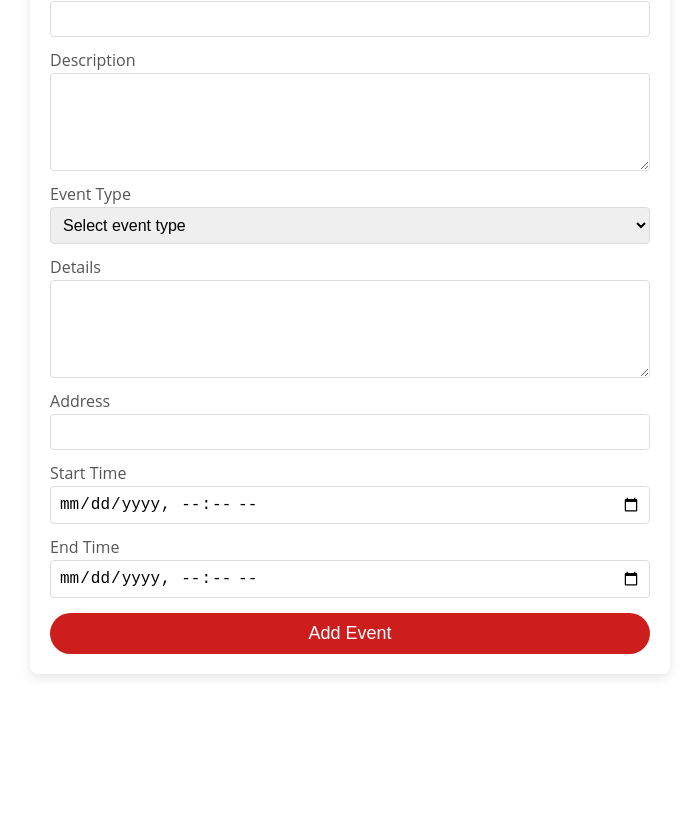
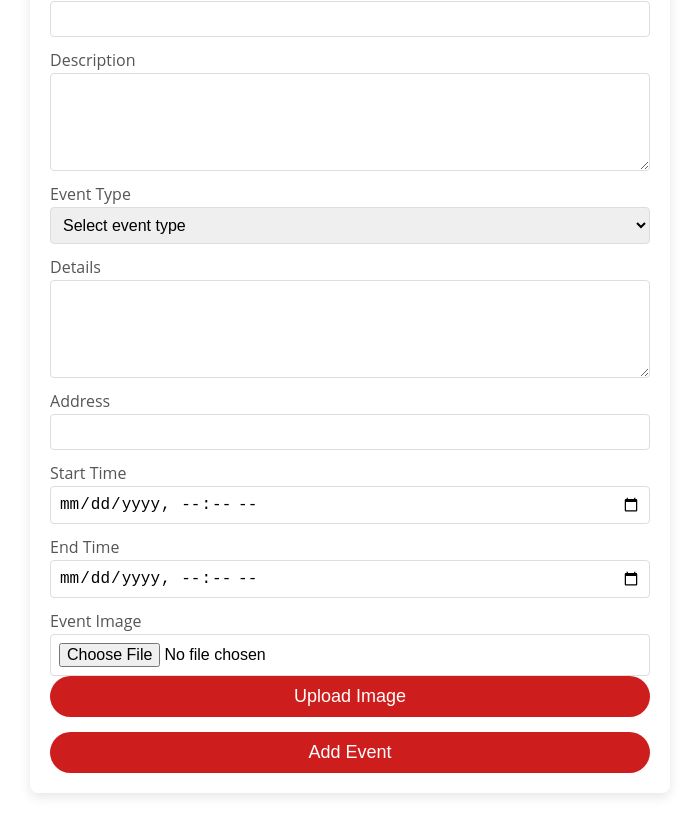
Before and after one commit to flynnjim/events-platform-front-end, a React (Vite) app: page /add-event in a window 1280 px wide. Shown: the part 244-1057 px from the top of the page, without its empty margins (290-989 px from the left). Before the commit the page ends 938 px from the top, so only its background shows below. Built offline with nearby package versions, Linux system fonts and the light colour scheme; no server answers.

Commit message:
added image upload - Cloudinary as alternative due to fewer restrictions on free account

```diff
--- a/package.json
+++ b/package.json
@@ -10,6 +10,8 @@
     "preview": "vite preview"
   },
   "dependencies": {
+    "@cloudinary/react": "^1.14.1",
+    "@cloudinary/url-gen": "^1.21.0",
     "axios": "^1.8.3",
     "gapi-script": "^1.2.0",
     "leaflet": "^1.9.4",
--- a/src/App.tsx
+++ b/src/App.tsx
@@ -16,6 +16,7 @@ const App: React.FC = () => {
       <div>
         <Header />
         <Navigation />
+
         <Routes>
           <Route path="/" element={<DisplayAllEvents />} />
           <Route path="/events/:category" element={<DisplayAllEvents />} />
--- a/src/components/AddEvent/AddEvent.tsx
+++ b/src/components/AddEvent/AddEvent.tsx
@@ -4,13 +4,13 @@ import { createEvent } from "../../../api";
 import { fetchGeocode } from "../../utils/geocoderApi";
 import { useAuth } from "../../contexts/AuthContex";
 import { NewEventData } from "../../types/types";
+import CloudinaryImageUpload from "../CloudinaryImageUpload/CloudinaryImageUpload";
 import styles from "./AddEvent.module.css";
 
 const AddEventPage: React.FC = () => {
   const { user } = useAuth();
   const created_by = user?.user_id || 0;
   const navigate = useNavigate();
-
   const [title, setTitle] = useState<string>("");
   const [description, setDescription] = useState<string>("");
   const [eventType, setEventType] = useState<string>("");
@@ -18,6 +18,7 @@ const AddEventPage: React.FC = () => {
   const [address, setAddress] = useState<string>("");
   const [startTime, setStartTime] = useState<string>("");
   const [endTime, setEndTime] = useState<string>("");
+  const [imageUrl, setImageUrl] = useState<string>("");
   const [loading, setLoading] = useState<boolean>(false);
   const [error, setError] = useState<string>("");
 
@@ -25,17 +26,14 @@ const AddEventPage: React.FC = () => {
     e.preventDefault();
     setLoading(true);
     setError("");
-
     try {
       const startTimestamp = new Date(startTime).getTime();
       const endTimestamp = new Date(endTime).getTime();
-
       const geocodeResults = await fetchGeocode(address);
       if (!geocodeResults || geocodeResults.length === 0) {
         throw new Error("No geocode results found for the provided address.");
       }
       const { lat, lon } = geocodeResults[0];
-
       const newEvent: NewEventData = {
         title,
         description,
@@ -48,13 +46,11 @@ const AddEventPage: React.FC = () => {
           latitude: parseFloat(lat),
           longitude: parseFloat(lon),
         },
+        image: imageUrl,
       };
-
       const createdEvent = await createEvent(created_by, newEvent);
-      console.log("Event created:", createdEvent);
       navigate(`/event/${createdEvent.event_id}`);
     } catch (err: unknown) {
-      console.error(err);
       if (err instanceof Error) {
         setError(err.message);
       } else {
@@ -83,7 +79,6 @@ const AddEventPage: React.FC = () => {
             required
           />
         </div>
-
         <div className={styles.field}>
           <label htmlFor="description" className={styles.label}>
             Description
@@ -96,7 +91,6 @@ const AddEventPage: React.FC = () => {
             required
           />
         </div>
-
         <div className={styles.field}>
           <label htmlFor="eventType" className={styles.label}>
             Event Type
@@ -114,7 +108,6 @@ const AddEventPage: React.FC = () => {
             <option value="Culture">Culture</option>
           </select>
         </div>
-
         <div className={styles.field}>
           <label htmlFor="details" className={styles.label}>
             Details
@@ -127,7 +120,6 @@ const AddEventPage: React.FC = () => {
             required
           />
         </div>
-
         <div className={styles.field}>
           <label htmlFor="address" className={styles.label}>
             Address
@@ -141,7 +133,6 @@ const AddEventPage: React.FC = () => {
             required
           />
         </div>
-
         <div className={styles.field}>
           <label htmlFor="startTime" className={styles.label}>
             Start Time
@@ -155,7 +146,6 @@ const AddEventPage: React.FC = () => {
             required
           />
         </div>
-
         <div className={styles.field}>
           <label htmlFor="endTime" className={styles.label}>
             End Time
@@ -169,7 +159,7 @@ const AddEventPage: React.FC = () => {
             required
           />
         </div>
-
+        <CloudinaryImageUpload onUpload={(url: string) => setImageUrl(url)} />
         <button
           type="submit"
           className={styles.submitButton}
--- a/src/components/AmendEvent/AmendEvent.tsx
+++ b/src/components/AmendEvent/AmendEvent.tsx
@@ -3,6 +3,7 @@ import { useParams, useNavigate } from "react-router-dom";
 import { getSingleEvent, updateEvent } from "../../../api";
 import { fetchGeocode } from "../../utils/geocoderApi";
 import { Event } from "../../types/types";
+import CloudinaryImageUpload from "../CloudinaryImageUpload/CloudinaryImageUpload";
 import styles from "./AmendEvent.module.css";
 
 const formatDateForInput = (ms: number): string => {
@@ -14,7 +15,6 @@ const formatDateForInput = (ms: number): string => {
 const AmendEvent: React.FC = () => {
   const { event_id } = useParams<{ event_id: string }>();
   const navigate = useNavigate();
-
   const [eventData, setEventData] = useState<Event | null>(null);
   const [title, setTitle] = useState<string>("");
   const [description, setDescription] = useState<string>("");
@@ -23,6 +23,7 @@ const AmendEvent: React.FC = () => {
   const [address, setAddress] = useState<string>("");
   const [startTime, setStartTime] = useState<string>("");
   const [endTime, setEndTime] = useState<string>("");
+  const [imageUrl, setImageUrl] = useState<string>("");
   const [loading, setLoading] = useState<boolean>(false);
   const [error, setError] = useState<string>("");
 
@@ -40,6 +41,7 @@ const AmendEvent: React.FC = () => {
             setAddress(ev.address);
             setStartTime(formatDateForInput(ev.start_time));
             setEndTime(formatDateForInput(ev.end_time));
+            setImageUrl(ev.image);
           })
           .catch((err) => {
             console.error("Error fetching event:", err);
@@ -66,7 +68,6 @@ const AmendEvent: React.FC = () => {
       const updatedEventType = eventType || eventData.event_type;
       const updatedDetails = details || eventData.details;
       const updatedAddress = address || eventData.address;
-
       const updatedStartTime =
         startTime.trim() !== ""
           ? new Date(startTime).getTime()
@@ -99,13 +100,12 @@ const AmendEvent: React.FC = () => {
         start_time: updatedStartTime,
         end_time: updatedEndTime,
         location: updatedLocation,
+        image: imageUrl || eventData.image,
       };
 
       const result = await updateEvent(updatedEvent);
-      console.log("Event updated:", result);
       navigate(`/event/${result.event_id}`);
     } catch (err: unknown) {
-      console.error(err);
       if (err instanceof Error) {
         setError(err.message);
       } else {
@@ -143,7 +143,6 @@ const AmendEvent: React.FC = () => {
             className={styles.input}
           />
         </div>
-
         <div className={styles.field}>
           <label htmlFor="description" className={styles.label}>
             Description
@@ -156,7 +155,6 @@ const AmendEvent: React.FC = () => {
             className={styles.textarea}
           />
         </div>
-
         <div className={styles.field}>
           <label htmlFor="eventType" className={styles.label}>
             Event Type
@@ -173,7 +171,6 @@ const AmendEvent: React.FC = () => {
             <option value="Culture">Culture</option>
           </select>
         </div>
-
         <div className={styles.field}>
           <label htmlFor="details" className={styles.label}>
             Details
@@ -186,7 +183,6 @@ const AmendEvent: React.FC = () => {
             className={styles.textarea}
           />
         </div>
-
         <div className={styles.field}>
           <label htmlFor="address" className={styles.label}>
             Address
@@ -200,7 +196,6 @@ const AmendEvent: React.FC = () => {
             className={styles.input}
           />
         </div>
-
         <div className={styles.field}>
           <label htmlFor="startTime" className={styles.label}>
             Start Time
@@ -213,7 +208,6 @@ const AmendEvent: React.FC = () => {
             className={styles.input}
           />
         </div>
-
         <div className={styles.field}>
           <label htmlFor="endTime" className={styles.label}>
             End Time
@@ -226,7 +220,11 @@ const AmendEvent: React.FC = () => {
             className={styles.input}
           />
         </div>
-
+        <div className={styles.field}>
+          <CloudinaryImageUpload
+            onUpload={(newUrl: string) => setImageUrl(newUrl)}
+          />
+        </div>
         <button
           type="submit"
           className={styles.submitButton}
--- /dev/null
+++ b/src/components/CloudinaryImageUpload/CloudinaryImageUpload.tsx
@@ -0,0 +1,76 @@
+import React, { useState } from "react";
+import styles from "../AddEvent/AddEvent.module.css";
+
+interface CloudinaryProps {
+  onUpload: (url: string) => void;
+}
+
+const CloudinaryImageUpload: React.FC<CloudinaryProps> = ({ onUpload }) => {
+  const [image, setImage] = useState<File | null>(null);
+  const [url, setUrl] = useState<string>("");
+  const [uploading, setUploading] = useState<boolean>(false);
+
+  const handleImageChange = (e: React.ChangeEvent<HTMLInputElement>): void => {
+    if (e.target.files && e.target.files[0]) {
+      setImage(e.target.files[0]);
+    }
+  };
+
+  const handleUpload = async (): Promise<void> => {
+    if (!image) return;
+    setUploading(true);
+    const data = new FormData();
+    data.append("file", image);
+    data.append("upload_preset", "events_upload");
+    try {
+      const res = await fetch(
+        "https://api.cloudinary.com/v1_1/dufw9aqhs/image/upload",
+        {
+          method: "POST",
+          body: data,
+        }
+      );
+      const result = await res.json();
+      if (result.secure_url) {
+        setUrl(result.secure_url);
+        onUpload(result.secure_url);
+        localStorage.setItem("uploadedImageUrl", result.secure_url);
+      }
+    } catch (error) {
+      console.error(error);
+    } finally {
+      setUploading(false);
+    }
+  };
+
+  return (
+    <div className={styles.field}>
+      <label className={styles.label}>Event Image</label>
+      <input
+        type="file"
+        onChange={handleImageChange}
+        accept="image/*"
+        className={styles.input}
+      />
+      <button
+        onClick={handleUpload}
+        disabled={uploading}
+        className={styles.submitButton}
+      >
+        {uploading ? "Uploading..." : "Upload Image"}
+      </button>
+      {url && (
+        <div>
+          <p>Upload complete!</p>
+          <img
+            src={url}
+            alt="Uploaded"
+            style={{ width: "200px", marginTop: "10px" }}
+          />
+        </div>
+      )}
+    </div>
+  );
+};
+
+export default CloudinaryImageUpload;
```
Also changed, not shown: src/types/types.ts (+13 -14 lines), 1 other file (tests, documents, lock files or other folders).
